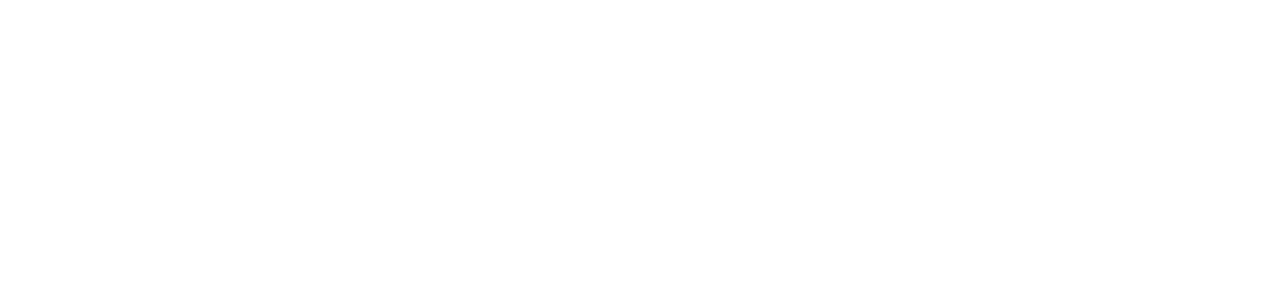
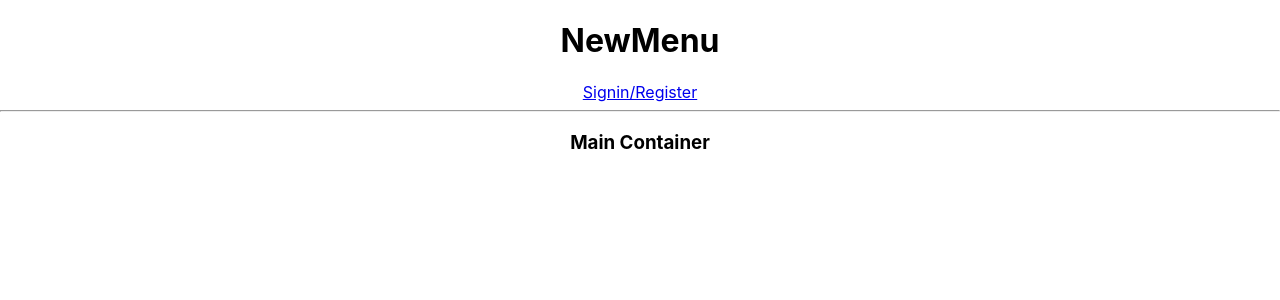
Before and after one commit to Deleon06/NewMenu, a React (Create React App) app in the folder client/: page / in a window 1280 px wide. Shown: the top 300 px of the page. Built offline with nearby package versions, Linux system fonts and the light colour scheme.

Commit message:
working on menus pages

```diff
--- a/client/src/App.js
+++ b/client/src/App.js
@@ -1,8 +1,60 @@
 import './App.css';
+import './layouts/Layout'
+import Layout from './layouts/Layout';
+import SignIn from './views/SignIn/SignIn';
+import {Switch, Route, useHistory} from 'react-router-dom'
+import {useState, useEffect} from 'react'
+import { registerUser, removeToken, signInUser, verifyUser } from './services/auth';
+import Register from './views/SignIn/Register';
+import MainContainer from './containers/MainContainer';
+
 
 function App() {
+  const [currentUser, setCurrentUser] = useState(null);
+  const history = useHistory()
+
+  useEffect(() =>{
+    const handleVerify = async () => {
+      const userData = await verifyUser();
+      setCurrentUser(userData)
+    }
+    handleVerify()
+  })
+
+  const handleSignIn = async(signInData) => {
+    const userData = await signInUser(signInData)
+    setCurrentUser(userData)
+    history.push('/')
+  }
+
+  const handleRegister = async(registerData) => {
+    const userData = await registerUser(registerData)
+    setCurrentUser(userData)
+    history.push('/')
+  }
+
+  const handleSignOut = () => {
+    setCurrentUser(null)
+    localStorage.removeItem('authToken')
+    removeToken()
+  }
+
+
   return (
     <div className="App">
+      <Layout currentUser ={currentUser} handleSignOut={handleSignOut}>
+        <Switch>
+          <Route path ='/SignIn'>
+            <SignIn handleSignIn={handleSignIn}/>
+          </Route>
+          <Route path='/register'>
+            <Register handleRegister={handleRegister}/>
+          </Route>
+          <Route path='/'>
+             <MainContainer />
+          </Route>
+        </Switch>
+      </Layout>
     </div>
   );
 }
--- /dev/null
+++ b/client/src/containers/MainContainer.jsx
@@ -0,0 +1,9 @@
+import React from 'react'
+
+export default function MainContainer() {
+    return (
+        <div>
+            <h3>Main Container</h3>
+        </div>
+    )
+}
--- /dev/null
+++ b/client/src/layouts/Layout.jsx
@@ -0,0 +1,28 @@
+import { Link } from 'react-router-dom'
+
+export default function Layout(props) {
+    const {currentUser, handleSignOut} = props;
+    return (
+        <header>
+            <h1>NewMenu</h1>
+            {
+                currentUser ? (
+                    <div>
+                        <p>{currentUser.username}</p>
+                    </div>
+                ) : (
+                    <Link to='/signin'>Signin/Register</Link>
+                )
+            }
+            <hr />
+            {currentUser && (
+                <div>
+                    <Link to="/completedmenus">Completed Menu</Link>
+                    <Link to="menus">Menu List</Link>
+                    <Link to="/" onClick={handleSignOut}>Sign Out</Link>
+                </div>
+            )}
+            {props.children}
+        </header>
+    )
+}
--- a/client/src/services/auth.js
+++ b/client/src/services/auth.js
@@ -1,6 +1,6 @@
 import api from './api-config';
 
-export const loginUser = async (loginData) => {
+export const signInUser = async (loginData) => {
   const res = await api.post('/auth/login', { authentication: loginData })
   localStorage.setItem('authToken', res.data.token);
   api.defaults.headers.common.authorization = `Bearer ${res.data.token}`
--- a/client/src/services/categories.js
+++ b/client/src/services/categories.js
@@ -21,7 +21,7 @@ export const addCategoryToMenu = async (menuId, categoryData) => {
 
 export const putCategory = async(menuId,categoryId,categoryData) => {
     try {
-    const res = await api.put(`menus/${menuId}/categories/${categoryId}` {category: categoryData})
+    const res = await api.put(`menus/${menuId}/categories/${categoryId}`, {category: categoryData})
     return res.data
     } catch(e) {
         throw e;
```
Also changed, not shown: client/src/containers/MenuContainer.jsx (added, +19 -0 lines), 1 other file (tests, documents, lock files or other folders).
